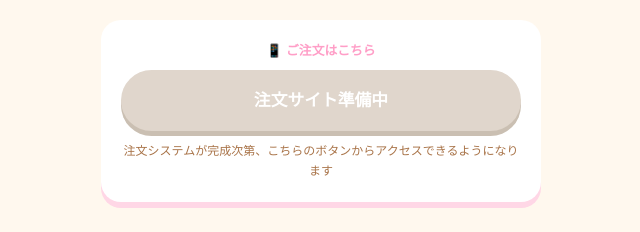
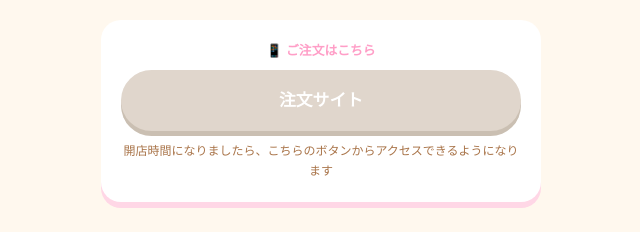
Before and after one commit to taro2004/taro2004.github.io, a plain HTML site: page index.html in a window 1280 px wide. Shown: the part 150-382 px from the top of the page, without its empty margins (319-959 px from the left). Drawn offline with Linux system fonts and the light colour scheme.

Commit message:
Update index.html

```diff
--- a/index.html
+++ b/index.html
@@ -163,8 +163,8 @@
 
 <div class="order-box">
   <div class="label">📱 ご注文はこちら</div>
-  <a href="#" class="order-btn disabled">注文サイト準備中</a>
-  <div class="note">注文システムが完成次第、こちらのボタンからアクセスできるようになります</div>
+  <a href="#" class="order-btn disabled">注文サイト</a>
+  <div class="note">開店時間になりましたら、こちらのボタンからアクセスできるようになります</div>
 </div>
 
 <section>
```
